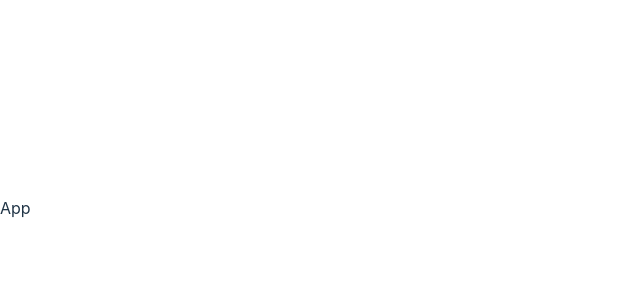
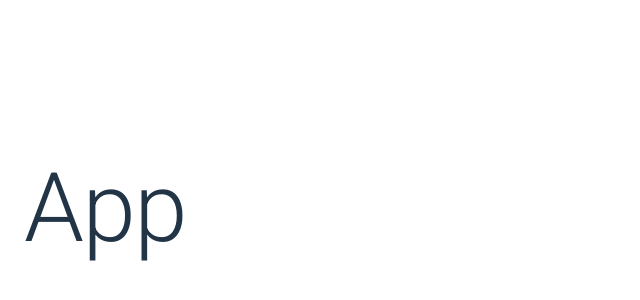
Before and after one commit to JaberChowdhury/React_project, a React (Vite) app: page / in a window 1280 px wide. Shown: the part 192-492 px from the top of the page, without its empty margins (0-640 px from the left). Built offline with nearby package versions, Linux system fonts and the light colour scheme.

Commit message:
add : basic mui comp9nents

```diff
--- a/src/App.tsx
+++ b/src/App.tsx
@@ -3,10 +3,12 @@ import "@fontsource/roboto/400.css";
 import "@fontsource/roboto/500.css";
 import "@fontsource/roboto/700.css";
 
+import { Typography } from "@mui/material";
+
 const App = () => {
   return (
     <div>
-      <div>App</div>
+      <Typography variant="h1">App</Typography>
     </div>
   );
 };
--- a/src/main.tsx
+++ b/src/main.tsx
@@ -2,9 +2,12 @@ import React from "react";
 import ReactDOM from "react-dom/client";
 import App from "./App.tsx";
 import "./index.css";
+import { Container } from "@mui/material";
 
 ReactDOM.createRoot(document.getElementById("root")!).render(
   <React.StrictMode>
-    <App />
+    <Container>
+      <App />
+    </Container>
   </React.StrictMode>,
 );
```
